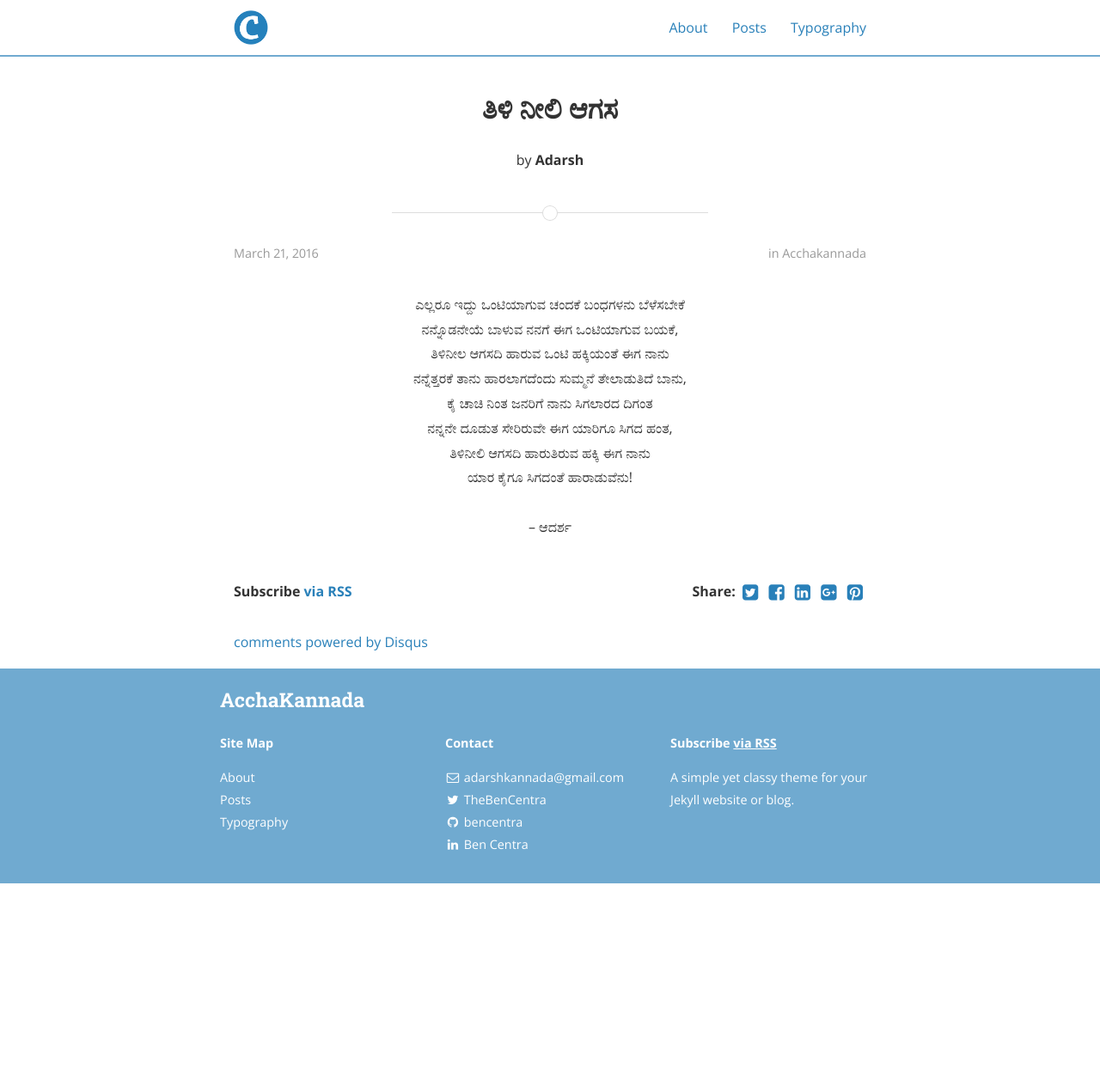
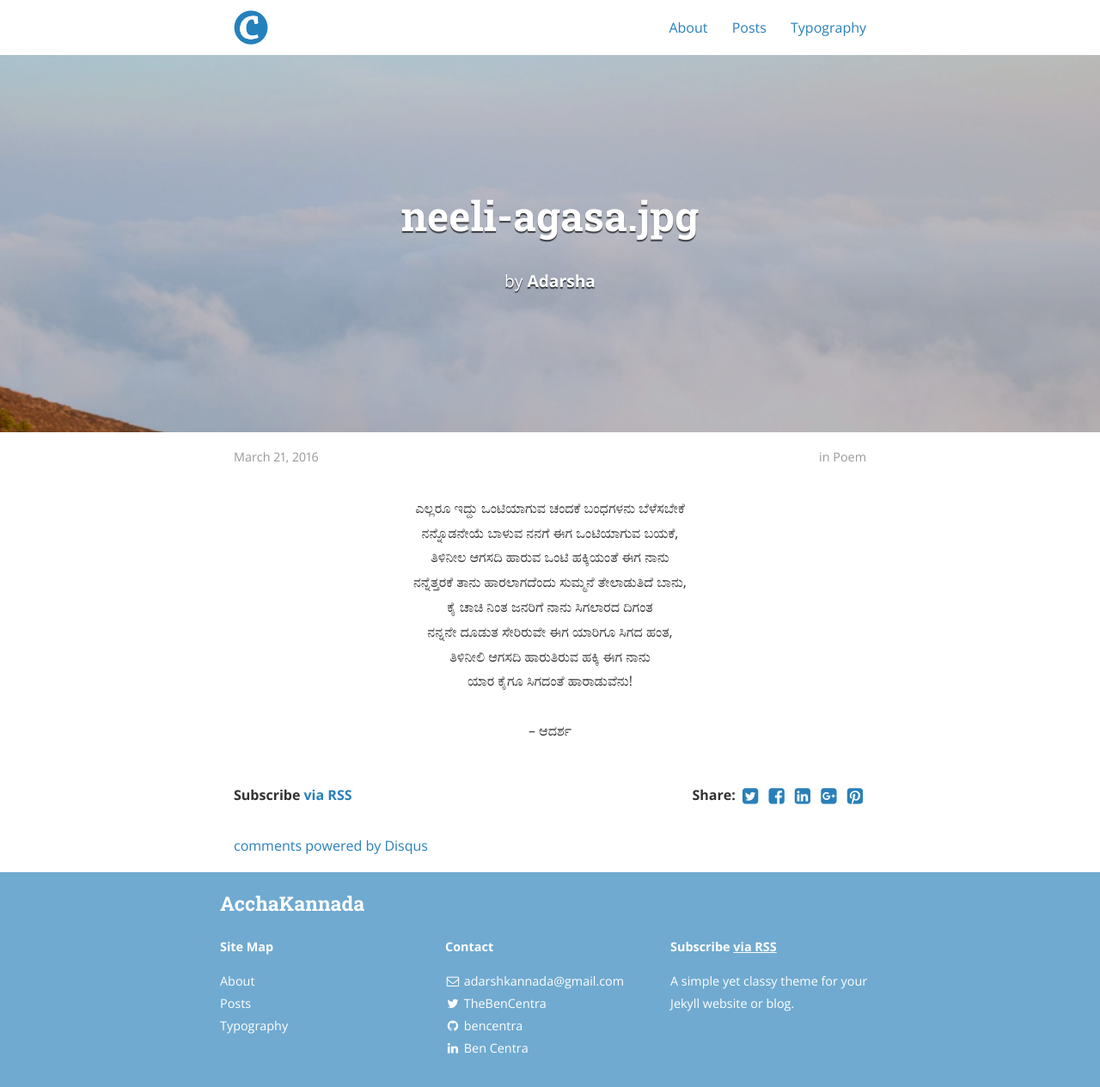
Before and after one commit to bencentra/centrarium, a Jekyll site: the page built from _posts/2016-03-21-tili-neeli-aagasa.markdown, in a window 1280 px wide. Shown: the whole page at 86% size. Built offline with Jekyll 4.4.1, drawn with Linux system fonts in a browser that asks for light colours; nearby versions of some CDN libraries; comment, search, counter and statistics services are not loaded; a style sheet for code colours, icons or effects is not loaded; before the commit the page ends 1028 px from its top, so only the background shows below that.

Commit message:
Update 2016-03-21-tili-neeli-aagasa.markdown

```diff
--- a/_posts/2016-03-21-tili-neeli-aagasa.markdown
+++ b/_posts/2016-03-21-tili-neeli-aagasa.markdown
@@ -1,13 +1,13 @@
 ---
+
 layout: post
-title:  "ತಿಳಿ ನೀಲಿ ಆಗಸ"
-date:   2016-03-21 08:11:03
-description: Tili neeli aagasa poem!
-thumbnail: neeli-agasa.jpg
-categories: acchakannada
+title:  "neeli-agasa.jpg"
+date:   2016-03-21
+author: Adarsha
+categories: Poem
+tags:	Acchakannada alone Dream kaangi Kannada Poem Way
+cover:  "assets/neeli-agasa.jpg"
 
-# Information for the author block
-author: Adarsh
 ---
 <p align ="center">ಎಲ್ಲರೂ ಇದ್ದು ಒಂಟಿಯಾಗುವ ಚಂದಕೆ ಬಂಧಗಳನು ಬೆಳೆಸಬೇಕೆ<br>
 ನನ್ನೊಡನೇಯೆ ಬಾಳುವ ನನಗೆ ಈಗ ಒಂಟಿಯಾಗುವ ಬಯಕೆ,<br><!--more-->
```
